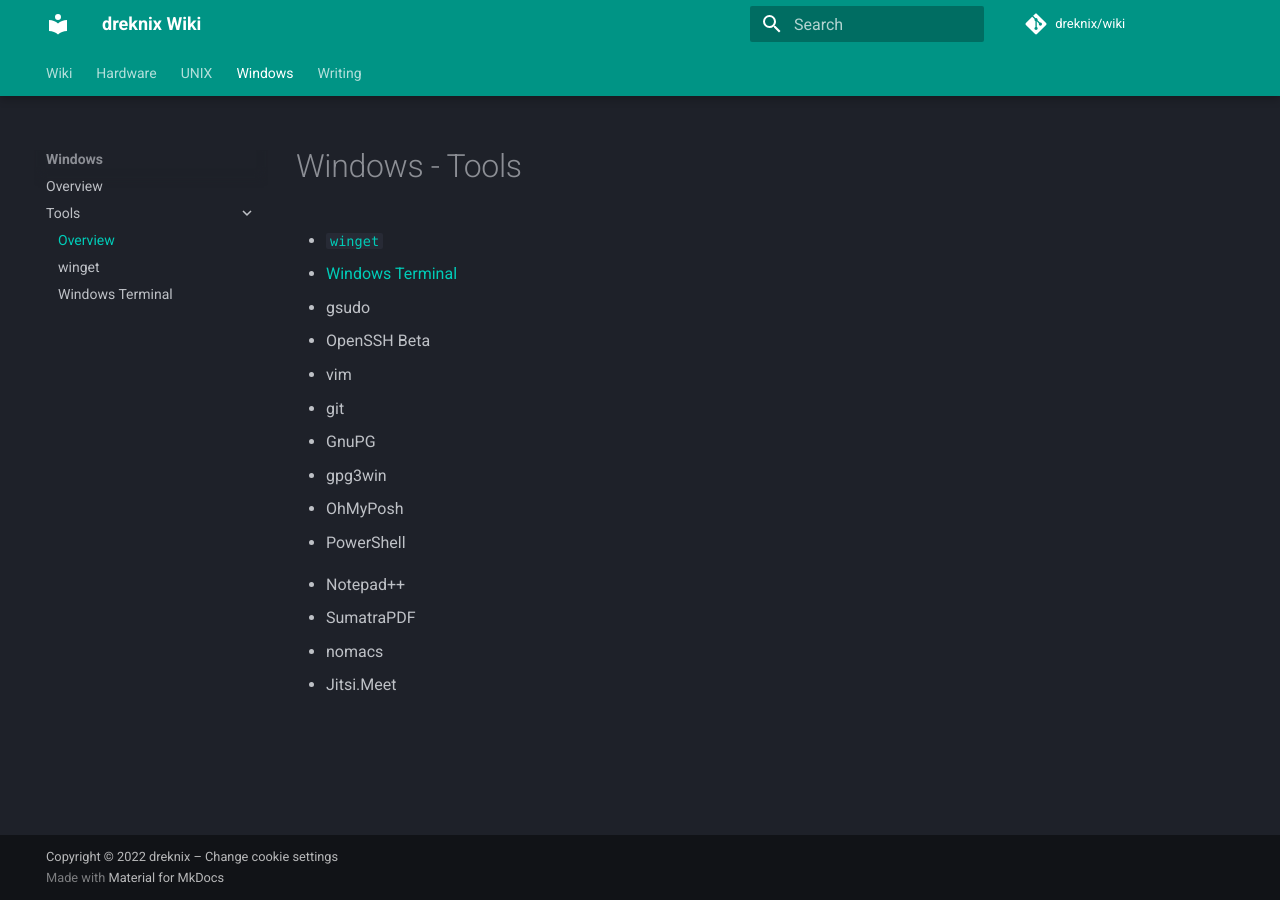
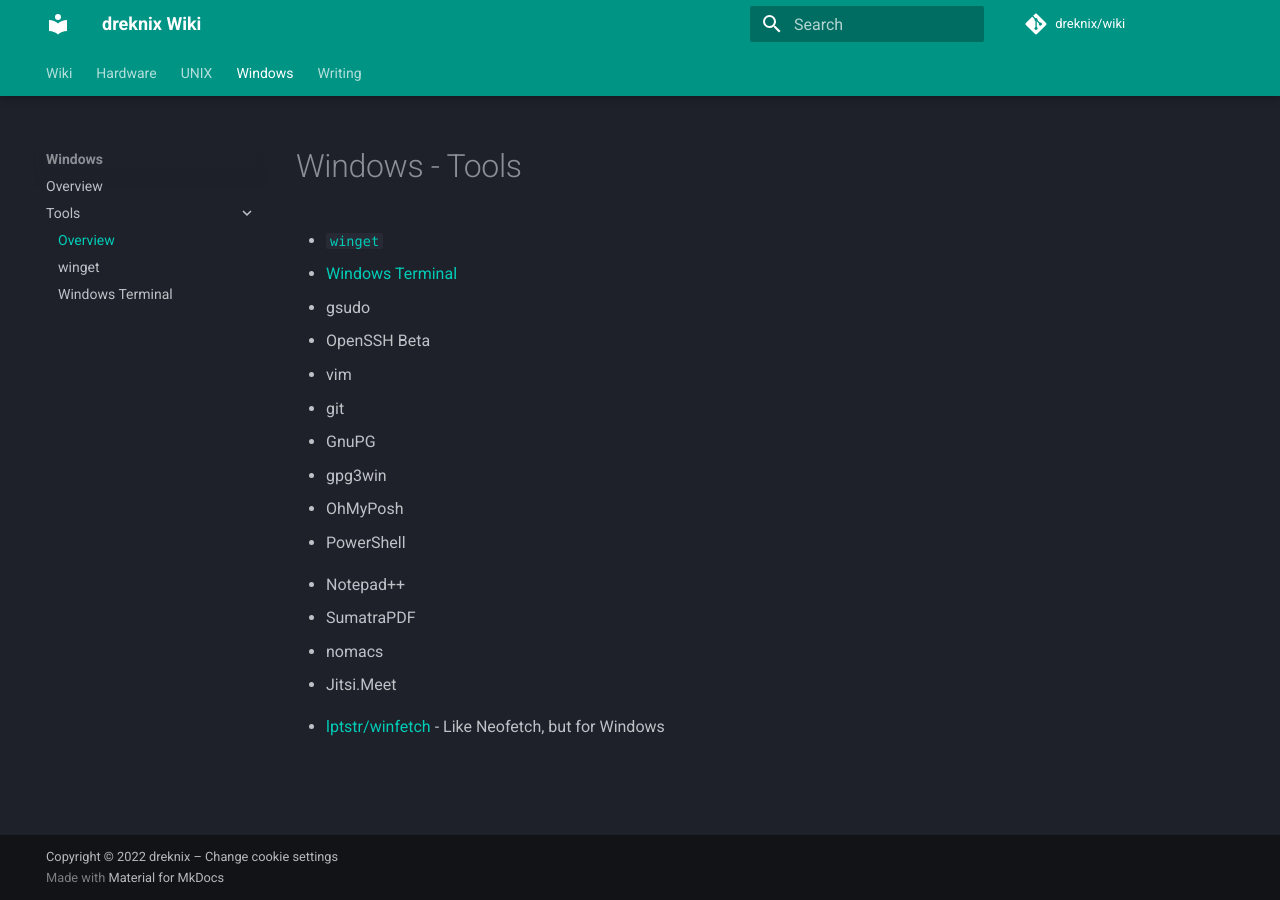
Before and after one commit to dreknix/wiki, an MkDocs documentation site: the page built from docs/windows/tools/index.md, in a window 1280 px wide. Built offline with MkDocs 1.6.1 and Material for MkDocs 9.7.7, drawn with Linux system fonts in a browser that asks for light colours; some web fonts are replaced; comment, search, counter and statistics services are not loaded.

Commit message:
Adding winfetch

```diff
--- a/docs/windows/tools/index.md
+++ b/docs/windows/tools/index.md
@@ -15,3 +15,5 @@
 * SumatraPDF
 * nomacs
 * Jitsi.Meet
+
+* https://github.com/lptstr/winfetch - Like Neofetch, but for Windows
```
